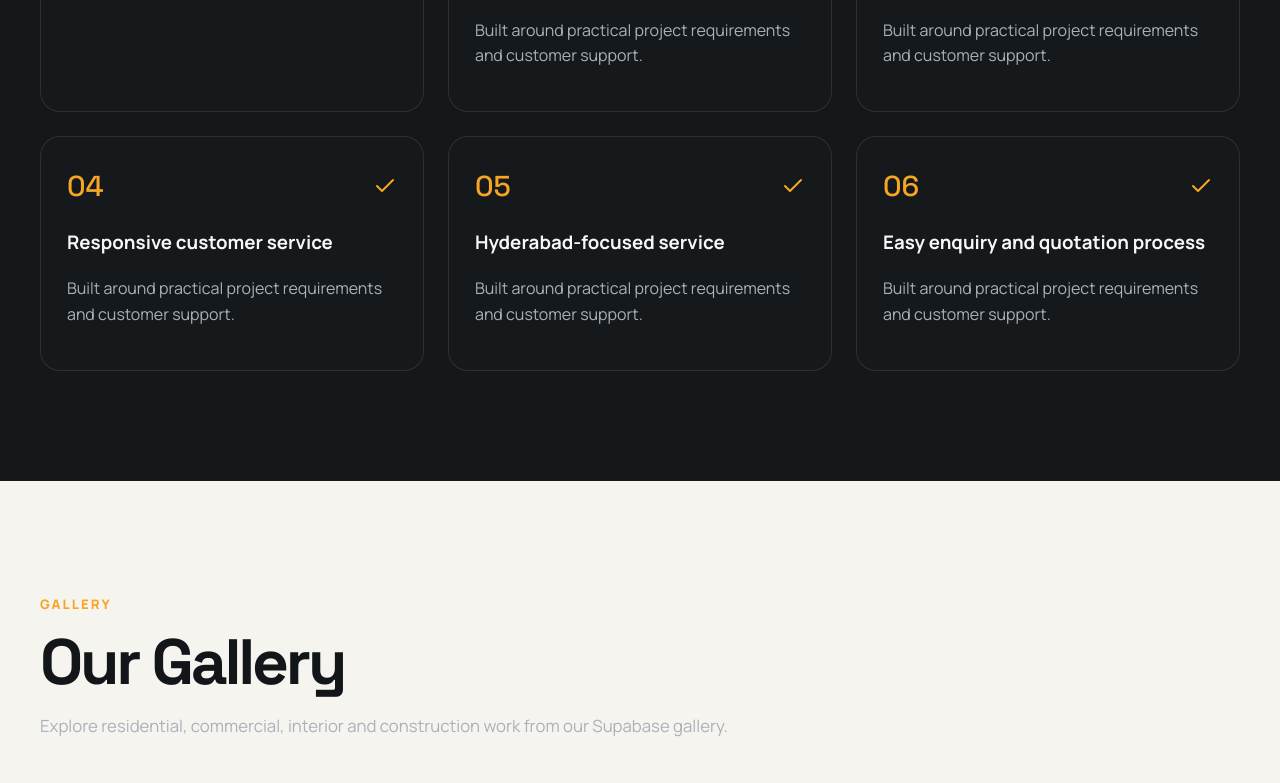
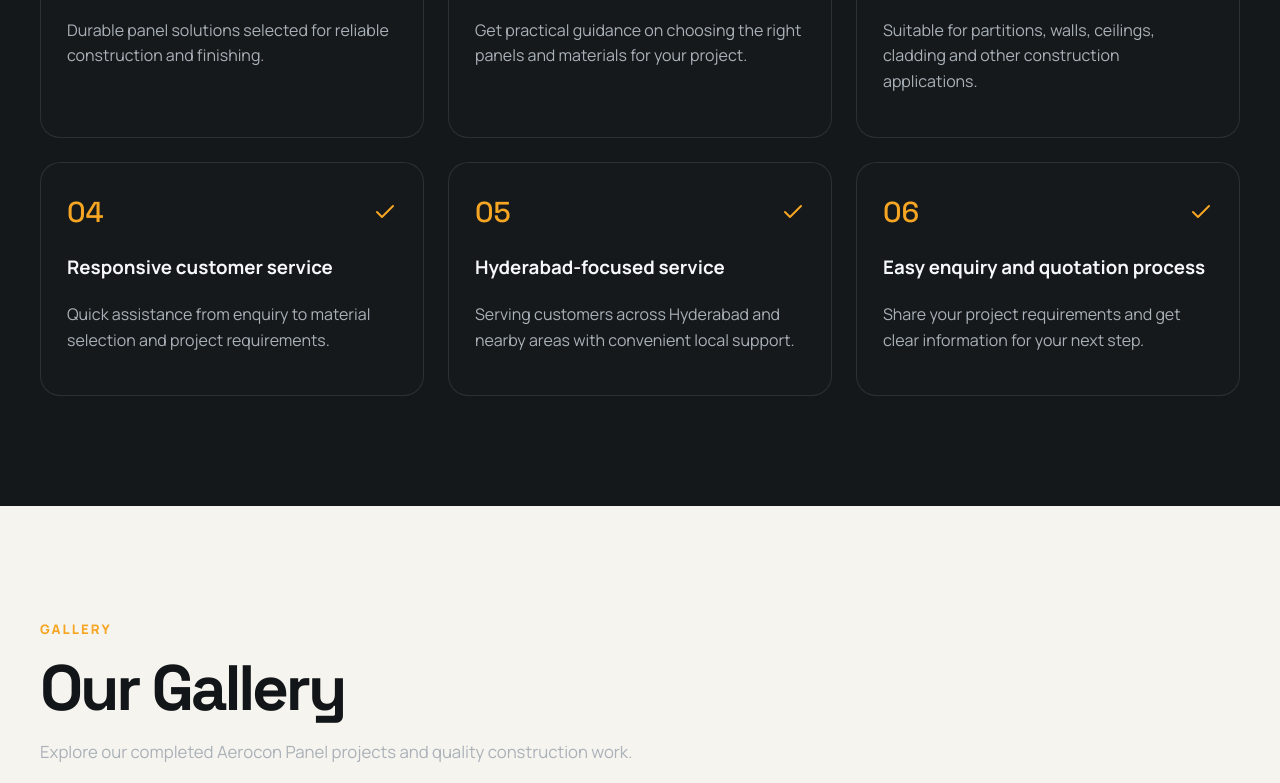
Before and after one commit to aerocon-panels/Aerocon-Panels-Frontend, a React (Vite) app: page / in a window 1280 px wide. Shown: the part 4020-4803 px from the top of the page. Built offline with nearby package versions, Linux system fonts and the light colour scheme; no server answers; the database is empty.

Commit message:
Update Aerocon Panels website content

```diff
--- a/src/main.jsx
+++ b/src/main.jsx
@@ -703,16 +703,34 @@ function App() {
 
             <div className="reasonGrid grid">
               {[
-                'Quality-focused solutions',
-                'Professional guidance',
-                'Wide application range',
-                'Responsive customer service',
-                'Hyderabad-focused service',
-                'Easy enquiry and quotation process'
-              ].map((x, i) => (
+                {
+                  heading: 'Quality-focused solutions',
+                  description: 'Durable panel solutions selected for reliable construction and finishing.'
+                },
+                {
+                  heading: 'Professional guidance',
+                  description: 'Get practical guidance on choosing the right panels and materials for your project.'
+                },
+                {
+                  heading: 'Wide application range',
+                  description: 'Suitable for partitions, walls, ceilings, cladding and other construction applications.'
+                },
+                {
+                  heading: 'Responsive customer service',
+                  description: 'Quick assistance from enquiry to material selection and project requirements.'
+                },
+                {
+                  heading: 'Hyderabad-focused service',
+                  description: 'Serving customers across Hyderabad and nearby areas with convenient local support.'
+                },
+                {
+                  heading: 'Easy enquiry and quotation process',
+                  description: 'Share your project requirements and get clear information for your next step.'
+                }
+              ].map((item, i) => (
                 <div
                   className="reasonCard reveal"
-                  key={x}
+                  key={item.heading}
                 >
                   <div className="reasonTop">
                     <div className="reasonNo">
@@ -722,14 +740,11 @@ function App() {
                     <Check color="#f6a623" />
                   </div>
 
-                  <h3>{x}</h3>
+                  <h3>{item.heading}</h3>
 
-                  {i !== 0 && (
-                    <p>
-                      Built around practical project requirements
-                      and customer support.
-                    </p>
-                  )}
+                  <p>
+                    {item.description}
+                  </p>
                 </div>
               ))}
             </div>
@@ -745,8 +760,7 @@ function App() {
                 <h2 className="title">Our Gallery</h2>
 
                 <p className="lead">
-                  Explore residential, commercial, interior and construction
-                  work from our Supabase gallery.
+                  Explore our completed Aerocon Panel projects and quality construction work.
                 </p>
               </div>
             </div>
@@ -912,7 +926,7 @@ function App() {
                   fontSize: 'clamp(2rem,4vw,3.4rem)'
                 }}
               >
-               Serving Hyderabad, Telangana & Andhra Pradesh Serving Hyderabad & Nearby Areas
+               Located in Hyderabad and serving across Telangana and Andhra Pradesh.
               </h2>
 
               <p className="lead">
```
